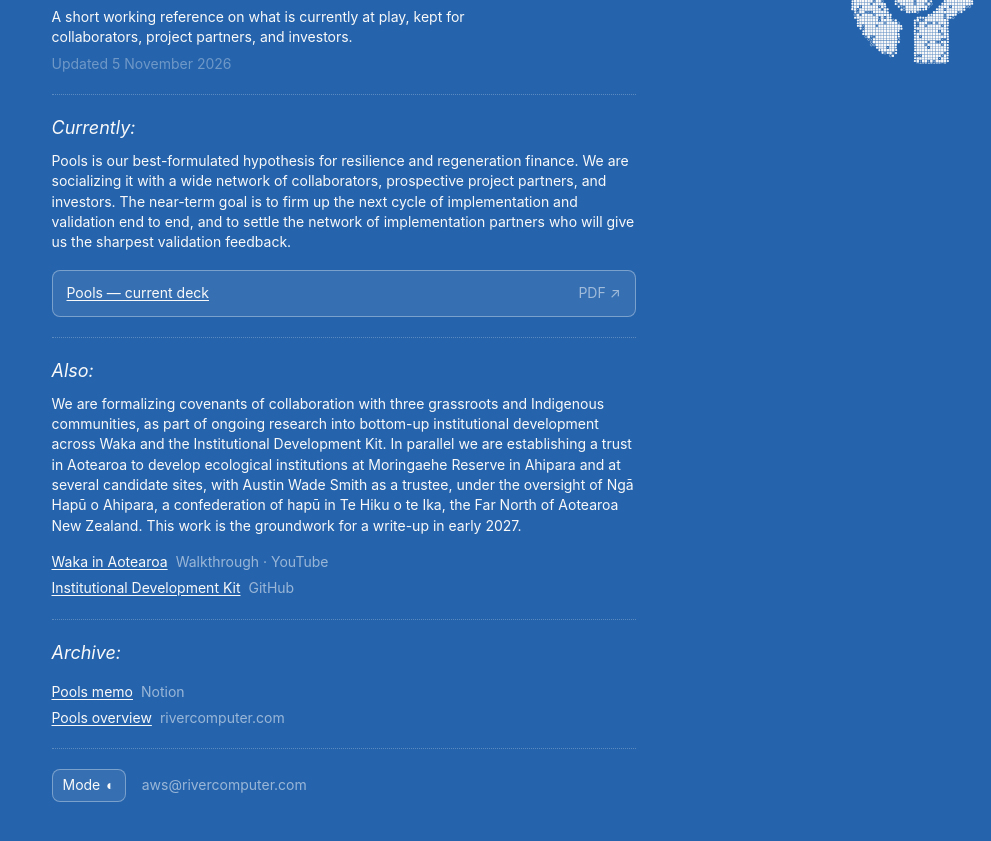
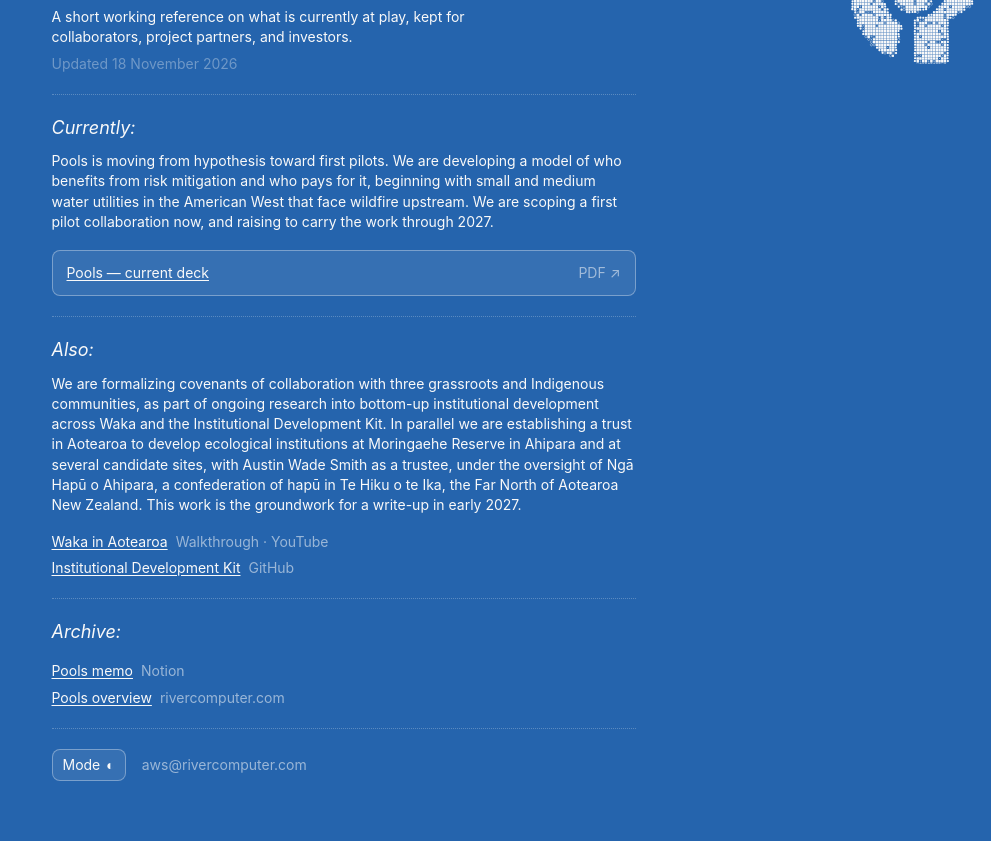
Before and after one commit to RiverComputer/website, a plain HTML site: page lately.html in a window 1280 px wide. Shown: the part 71-912 px from the top of the page, without its empty margins (289-1280 px from the left). Drawn offline with Linux system fonts and the light colour scheme.

Commit message:
Update Lately for the November 18 Pools deck
Replaces the Pools paragraph with a short description of what is
moving now, and updates the date stamp.

Co-Authored-By: Claude Fable 5.2 <noreply@anthropic.com>

```diff
--- a/lately.html
+++ b/lately.html
@@ -133,7 +133,7 @@
     <header>
       <h1 class="brand"><a href="/" class="brand-link">River Computer</a> <em class="brand-lately">Lately</em></h1>
       <p class="portal-lede">A short working reference on what is currently at play, kept for collaborators, project partners, and investors.</p>
-      <p class="portal-stamp">Updated 5 November 2026</p>
+      <p class="portal-stamp">Updated 18 November 2026</p>
     </header>
 
     <hr class="divider">
@@ -141,7 +141,7 @@
     <section class="portal-section">
       <h2 class="portal-label">Currently:</h2>
       <div class="page-body">
-        <p>Pools is our best-formulated hypothesis for resilience and regeneration finance. We are socializing it with a wide network of collaborators, prospective project partners, and investors. The near-term goal is to firm up the next cycle of implementation and validation end to end, and to settle the network of implementation partners who will give us the sharpest validation feedback.</p>
+        <p>Pools is moving from hypothesis toward first pilots. We are developing a model of who benefits from risk mitigation and who pays for it, beginning with small and medium water utilities in the American West that face wildfire upstream. We are scoping a first pilot collaboration now, and raising to carry the work through 2027.</p>
       </div>
       <a class="portal-deck" href="files/river-computer-pools-deck.pdf" target="_blank" rel="noopener noreferrer">
         <span class="portal-deck-title">Pools — current deck</span>
```
